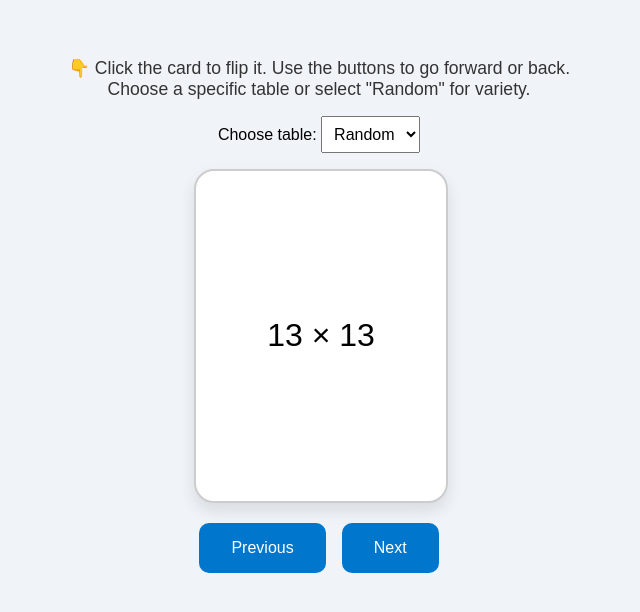
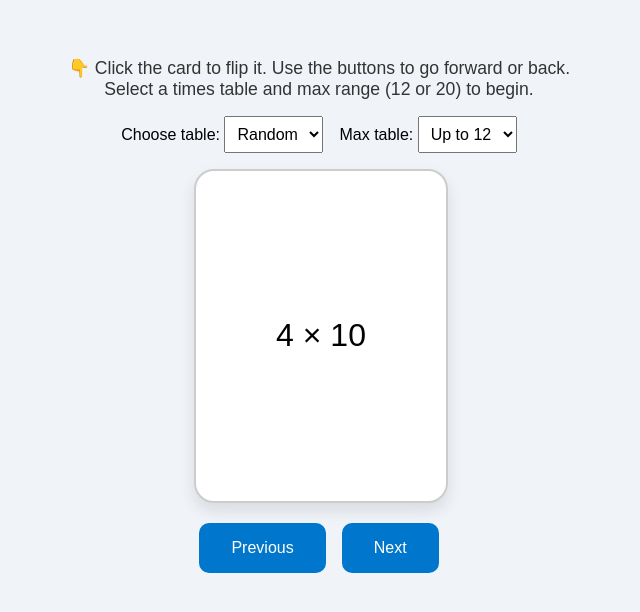
Before and after one commit to hamishjones/timestable, a plain HTML site: page index.html in a window 1280 px wide. Shown: the whole page, without its empty margins (321-961 px from the left). Drawn offline with Linux system fonts and the light colour scheme.

Commit message:
Update index.html

```diff
--- a/index.html
+++ b/index.html
@@ -25,6 +25,10 @@
 
     .settings {
       margin-bottom: 1rem;
+      display: flex;
+      flex-wrap: wrap;
+      gap: 1rem;
+      justify-content: center;
     }
 
     select {
@@ -100,14 +104,24 @@
 
   <p class="instructions">
     👇 Click the card to flip it. Use the buttons to go forward or back.<br>
-    Choose a specific table or select "Random" for variety.
+    Select a times table and max range (12 or 20) to begin.
   </p>
 
   <div class="settings">
-    <label for="table">Choose table:</label>
-    <select id="table">
-      <option value="random">Random</option>
-    </select>
+    <label>
+      Choose table:
+      <select id="table">
+        <option value="random">Random</option>
+      </select>
+    </label>
+
+    <label>
+      Max table:
+      <select id="max">
+        <option value="12">Up to 12</option>
+        <option value="20">Up to 20</option>
+      </select>
+    </label>
   </div>
 
   <div class="card-container">
@@ -124,14 +138,16 @@
 
   <script>
     const tableSelector = document.getElementById('table');
+    const maxSelector = document.getElementById('max');
     const card = document.getElementById('flashcard');
     const front = document.getElementById('card-front');
     const back = document.getElementById('card-back');
 
     let cards = [];
     let currentIndex = 0;
+    let maxTable = 12;
 
-    // Populate dropdown from 1 to 20
+    // Populate table dropdown (1–20)
     for (let i = 1; i <= 20; i++) {
       const opt = document.createElement('option');
       opt.value = i;
@@ -140,6 +156,10 @@
     }
 
     tableSelector.addEventListener('change', generateCards);
+    maxSelector.addEventListener('change', () => {
+      maxTable = parseInt(maxSelector.value);
+      generateCards();
+    });
 
     function generateCards() {
       const selected = tableSelector.value;
@@ -147,13 +167,13 @@
 
       if (selected === 'random') {
         for (let i = 1; i <= 20; i++) {
-          for (let j = 1; j <= 20; j++) {
+          for (let j = 1; j <= maxTable; j++) {
             cards.push({ q: `${i} × ${j}`, a: i * j });
           }
         }
       } else {
         const base = parseInt(selected);
-        for (let i = 1; i <= 20; i++) {
+        for (let i = 1; i <= maxTable; i++) {
           cards.push({ q: `${base} × ${i}`, a: base * i });
         }
       }
@@ -198,7 +218,7 @@
       card.classList.remove('flipped');
     }
 
-    // Start with random
+    // Init with random × 12
     generateCards();
   </script>
 
```
